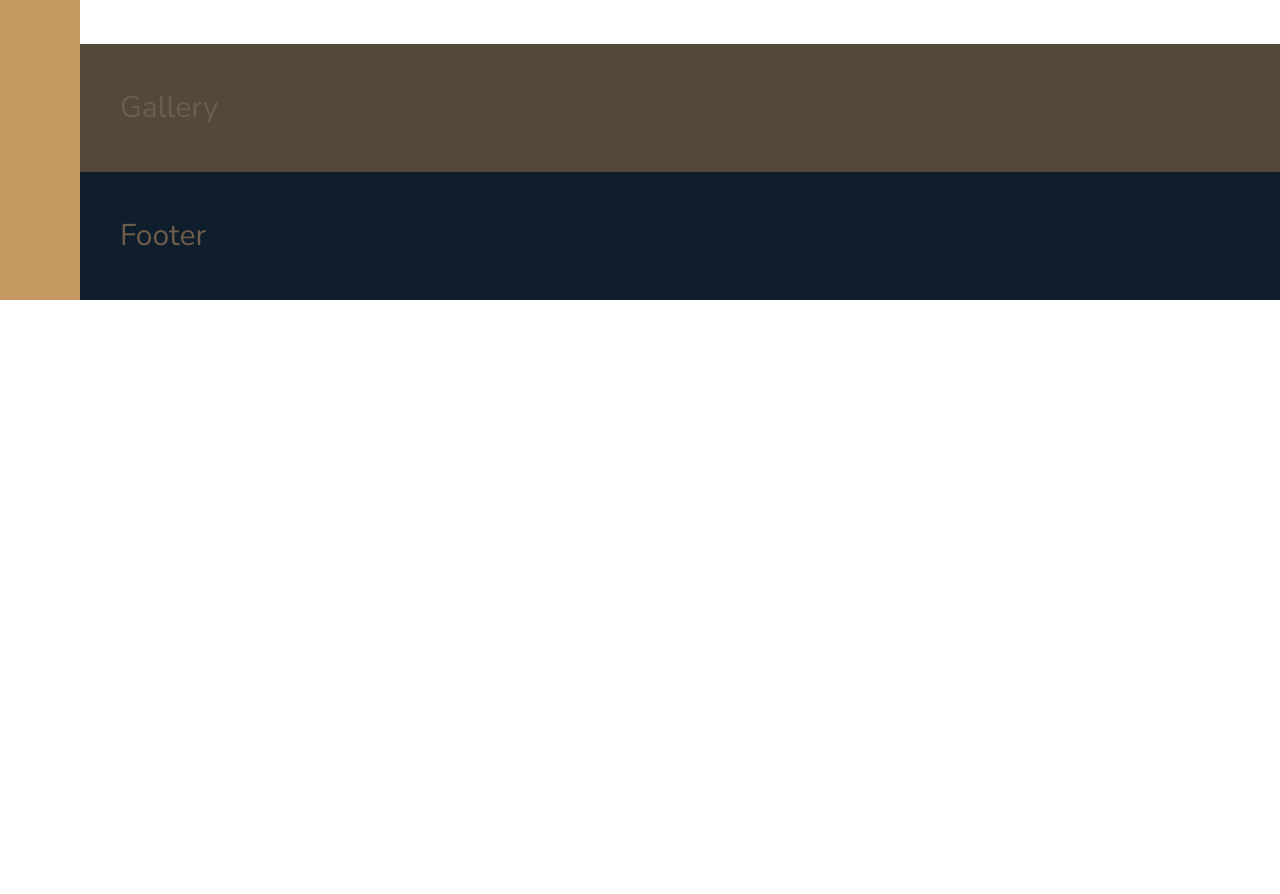
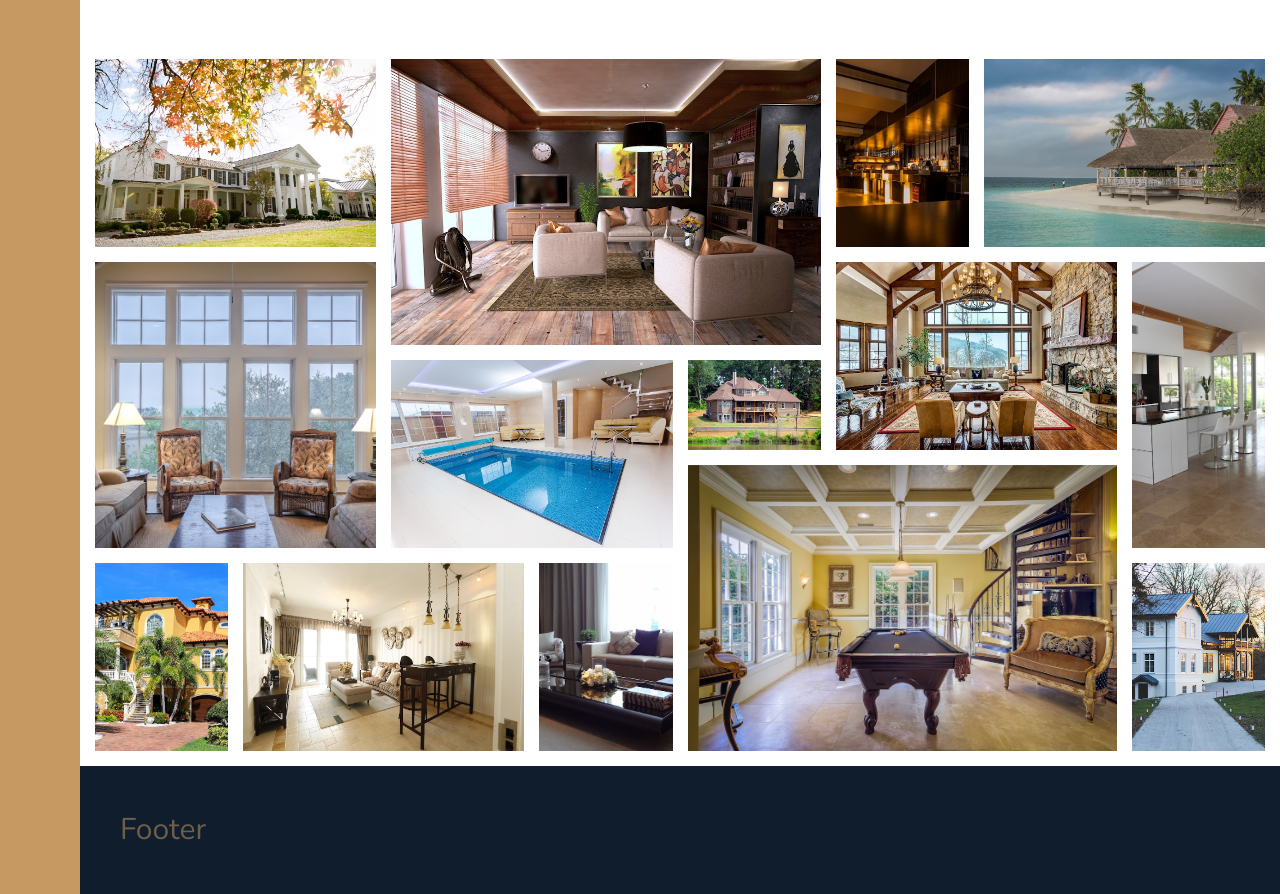
Before and after one commit to riedel28/nexter, a website: page index.html in a window 1280 px wide. Shown: the part 3136-4030 px from the top of the page. Before the commit the page ends 3436 px from the top, so only its background shows below. Drawn offline with nearby package versions, Linux system fonts and the light colour scheme.

Commit message:
Complete galley section

```diff
--- a/index.html
+++ b/index.html
@@ -303,7 +303,68 @@
     </section>
 
     <section class="gallery">
-      Gallery
+      <figure class="gallery__item gallery__item--1">
+        <img src="img/gal-1.jpeg" alt="Gallery image 1" class="gallery__img" />
+      </figure>
+      <figure class="gallery__item gallery__item--2">
+        <img src="img/gal-2.jpeg" alt="Gallery image 2" class="gallery__img" />
+      </figure>
+      <figure class="gallery__item gallery__item--3">
+        <img src="img/gal-3.jpeg" alt="Gallery image 3" class="gallery__img" />
+      </figure>
+      <figure class="gallery__item gallery__item--4">
+        <img src="img/gal-4.jpeg" alt="Gallery image 4" class="gallery__img" />
+      </figure>
+      <figure class="gallery__item gallery__item--5">
+        <img src="img/gal-5.jpeg" alt="Gallery image 5" class="gallery__img" />
+      </figure>
+      <figure class="gallery__item gallery__item--6">
+        <img src="img/gal-6.jpeg" alt="Gallery image 6" class="gallery__img" />
+      </figure>
+      <figure class="gallery__item gallery__item--7">
+        <img src="img/gal-7.jpeg" alt="Gallery image 7" class="gallery__img" />
+      </figure>
+      <figure class="gallery__item gallery__item--8">
+        <img src="img/gal-8.jpeg" alt="Gallery image 8" class="gallery__img" />
+      </figure>
+      <figure class="gallery__item gallery__item--9">
+        <img src="img/gal-9.jpeg" alt="Gallery image 9" class="gallery__img" />
+      </figure>
+      <figure class="gallery__item gallery__item--10">
+        <img
+          src="img/gal-10.jpeg"
+          alt="Gallery image 10"
+          class="gallery__img"
+        />
+      </figure>
+      <figure class="gallery__item gallery__item--11">
+        <img
+          src="img/gal-11.jpeg"
+          alt="Gallery image 11"
+          class="gallery__img"
+        />
+      </figure>
+      <figure class="gallery__item gallery__item--12">
+        <img
+          src="img/gal-12.jpeg"
+          alt="Gallery image 12"
+          class="gallery__img"
+        />
+      </figure>
+      <figure class="gallery__item gallery__item--13">
+        <img
+          src="img/gal-13.jpeg"
+          alt="Gallery image 13"
+          class="gallery__img"
+        />
+      </figure>
+      <figure class="gallery__item gallery__item--14">
+        <img
+          src="img/gal-14.jpeg"
+          alt="Gallery image 14"
+          class="gallery__img"
+        />
+      </figure>
     </section>
 
     <footer class="footer">
--- a/sass/_gallery.scss
+++ b/sass/_gallery.scss
@@ -1,4 +1,92 @@
 .gallery {
-  background-color: $color-grey-dark-1;
   grid-column: full-start / full-end;
+
+  display: grid;
+  grid-template-columns: repeat(8, 1fr);
+  grid-template-rows: repeat(7, wv);
+  grid-gap: 1.5rem;
+  padding: 1.5rem;
+
+  &__item {
+    &--1 {
+      grid-row: 1 / span 2;
+      grid-column: 1 / span 2;
+    }
+
+    &--2 {
+      grid-row: 1 / span 3;
+      grid-column: 3 / span 3;
+    }
+
+    &--3 {
+      grid-row: 1 / span 2;
+      grid-column: 6 / 7;
+    }
+
+    &--4 {
+      grid-row: 1 / span 2;
+      grid-column: 7 / -1;
+    }
+
+    &--5 {
+      grid-row: 3 / span 3;
+      grid-column: 1 / span 2;
+    }
+
+    &--6 {
+      grid-row: 4 / span 2;
+      grid-column: 3 / span 2;
+    }
+
+    &--7 {
+      grid-row: 4 / 5;
+      grid-column: 5 / 6;
+    }
+
+    &--8 {
+      grid-row: 3 / span 2;
+      grid-column: 6 / span 2;
+    }
+
+    &--9 {
+      grid-row: 3 / span 3;
+      grid-column: 8 / -1;
+    }
+
+    &--10 {
+      grid-row: 6 / span 2;
+      grid-column: 1 / 2;
+    }
+
+    &--11 {
+      grid-row: 6 / span 2;
+      grid-column: 2 / span 2;
+    }
+
+    &--12 {
+      grid-row: 6 / span 2;
+      grid-column: 4 / 5;
+    }
+
+    &--13 {
+      grid-row: 5 / span 3;
+      grid-column: 5 / span 3;
+    }
+
+    &--14 {
+      grid-row: 6 / span 2;
+      grid-column: 8 / -1;
+    }
+  }
+
+  &__img {
+    width: 100%;
+    height: 100%;
+    object-fit: cover;
+    display: block;
+  }
+
+  & > * {
+    width: 100%;
+  }
 }
```
Also changed, not shown: css/style.css.
